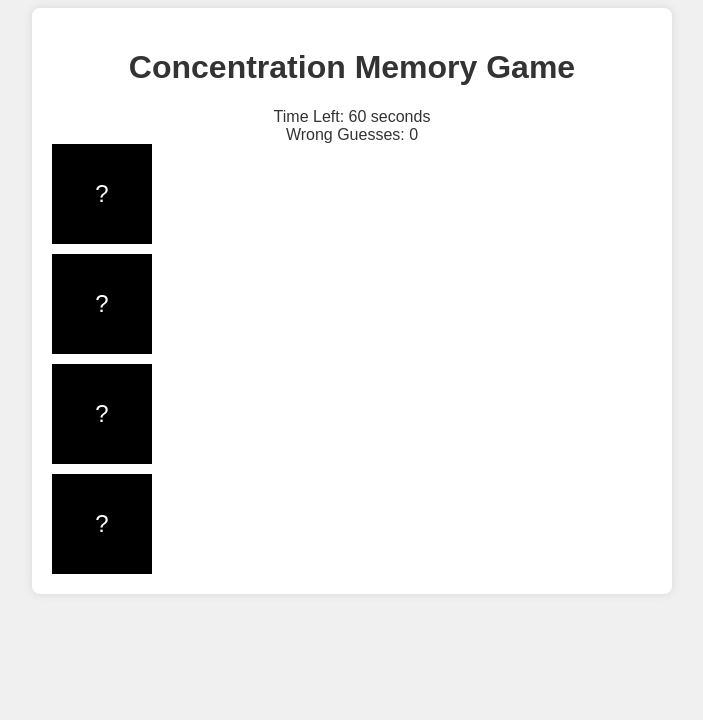
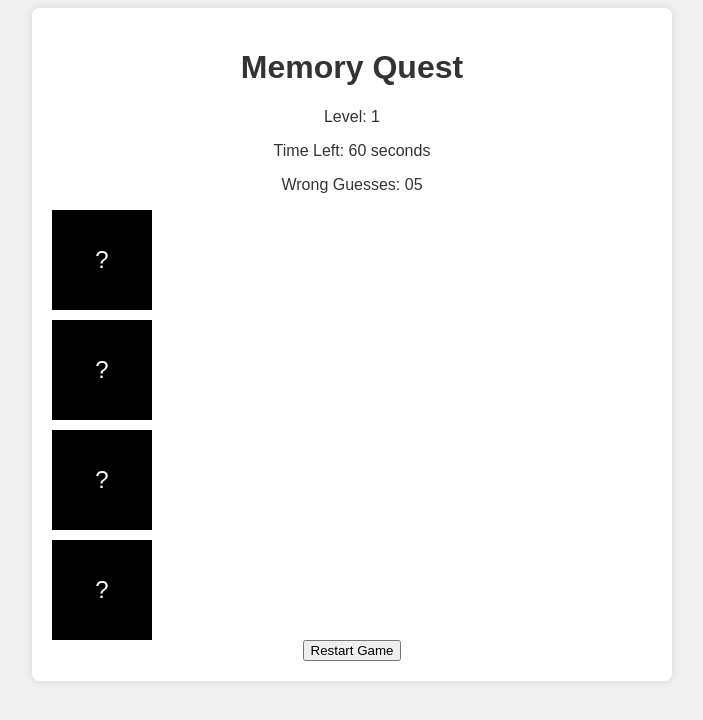
Before and after one commit to Jeevanar6/Memory-Quest, a plain HTML site: page index.html in a window 1280 px wide. Shown: the whole page, without its empty margins (288-991 px from the left). Drawn offline with Linux system fonts and the light colour scheme.

Commit message:
Edited HTML

```diff
--- a/index.html
+++ b/index.html
@@ -3,16 +3,19 @@
 <head>
     <meta charset="UTF-8">
     <meta name="viewport" content="width=device-width, initial-scale=1.0">
-    <title>Concentration Memory Game</title>
+    <title>Memory Quest</title>
     <link rel="stylesheet" href="style.css">
 </head>
 <body>
     <div id="game-container">
-        <h1>Concentration Memory Game</h1>
-        <div id="timer">Time Left: <span id="time">60</span> seconds</div>
-        <div id="wrong-guesses">Wrong Guesses: <span id="wrong-count">0</span></div>
-        <div id="board"></div>
-        <button id="restart-button" style="display: none;">Restart Game</button>
+        <h1>Memory Quest</h1>
+        <div class="info-panel">
+            <p>Level: <span id="level-count">1</span></p>
+            <p>Time Left: <span id="time">60</span> seconds</p>
+            <p>Wrong Guesses: <span id="wrong-count">0</span>5</p>
+        </div>
+        <div id="board" class="board"></div>
+        <button id="restart-button" class="restart-button">Restart Game</button>
     </div>
 
     <script src="app.js"></script>
```
